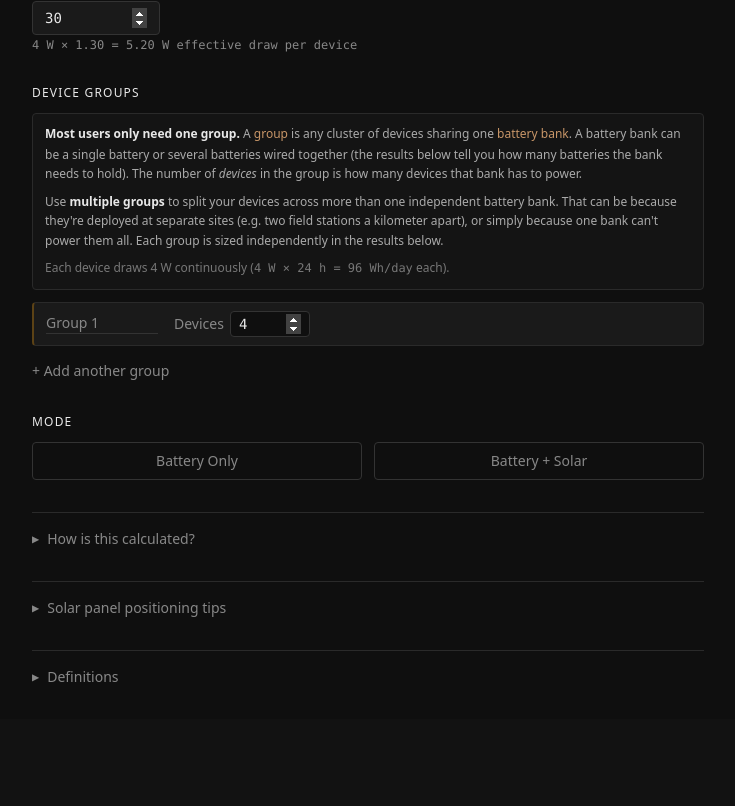
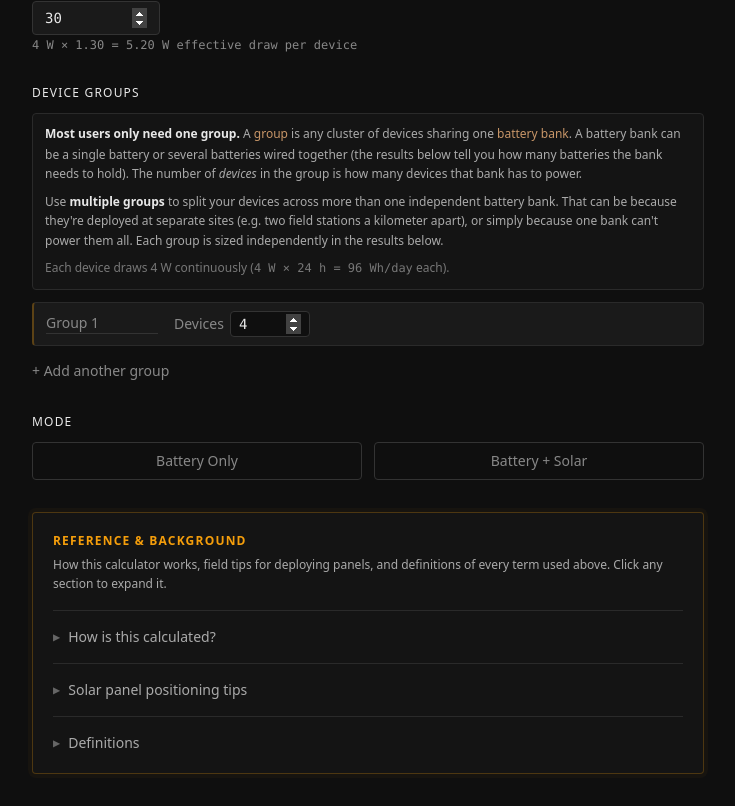
Before and after one commit to bicklabuw/SolarCalc, a SvelteKit app: page / in a window 1280 px wide. Shown: the part 433-1239 px from the top of the page, without its empty margins (272-1007 px from the left). Before the commit the page ends 1152 px from the top, so only its background shows below. Built offline with nearby package versions, Linux system fonts and the light colour scheme.

Commit message:
Updated Info Sections to be more visible and clearly important

```diff
--- a/src/routes/+page.svelte
+++ b/src/routes/+page.svelte
@@ -1041,13 +1041,26 @@
 			</section>
 		{/if}
 
-		<!-- ── 7. Methodology Accordion ───────────────────────────────────────── -->
-		<section class="border-t border-[#2a2a2a] pt-4">
+		<!-- ── 7. Reference & background (methodology + positioning + definitions) ── -->
+		<section
+			class="space-y-4 rounded-sm border border-[#f59e0b]/25 bg-[#141414] p-5 shadow-[0_0_0_4px_rgba(245,158,11,0.03)]"
+		>
+			<div>
+				<h2 class="text-xs font-semibold tracking-widest text-[#f59e0b] uppercase">
+					Reference & background
+				</h2>
+				<p class="mt-1.5 text-xs leading-relaxed text-[#aaa]">
+					How this calculator works, field tips for deploying panels, and definitions of every
+					term used above. Click any section to expand it.
+				</p>
+			</div>
+
+			<div class="border-t border-[#2a2a2a] pt-4">
 				<button
 					onclick={() => (methodologyOpen = !methodologyOpen)}
-				class="flex w-full items-center gap-2 text-left text-sm text-[#888] transition-colors hover:text-[#e8e8e8]"
-			>
-				<span class="font-mono text-xs">{methodologyOpen ? '▼' : '▶'}</span>
+					class="flex w-full items-center gap-2 text-left text-sm font-medium text-[#aaa] transition-colors hover:text-[#e8e8e8]"
+				>
+					<span class="font-mono text-xs text-[#666]">{methodologyOpen ? '▼' : '▶'}</span>
 					How is this calculated?
 				</button>
 
@@ -1137,15 +1150,14 @@
 					</div>
 				</div>
 			{/if}
-		</section>
-
-		<!-- ── 8. Solar Panel Positioning Accordion ───────────────────────────── -->
-		<section class="border-t border-[#2a2a2a] pt-4">
+			</div>
+
+			<div class="border-t border-[#2a2a2a] pt-4">
 				<button
 					onclick={() => (positioningOpen = !positioningOpen)}
-				class="flex w-full items-center gap-2 text-left text-sm text-[#888] transition-colors hover:text-[#e8e8e8]"
-			>
-				<span class="font-mono text-xs">{positioningOpen ? '▼' : '▶'}</span>
+					class="flex w-full items-center gap-2 text-left text-sm font-medium text-[#aaa] transition-colors hover:text-[#e8e8e8]"
+				>
+					<span class="font-mono text-xs text-[#666]">{positioningOpen ? '▼' : '▶'}</span>
 					Solar panel positioning tips
 				</button>
 
@@ -1371,15 +1383,14 @@
 					</div>
 				</div>
 			{/if}
-		</section>
-
-		<!-- ── 9. Definitions Accordion ───────────────────────────────────────── -->
-		<section class="border-t border-[#2a2a2a] pt-4">
+			</div>
+
+			<div class="border-t border-[#2a2a2a] pt-4">
 				<button
 					onclick={() => (definitionsOpen = !definitionsOpen)}
-				class="flex w-full items-center gap-2 text-left text-sm text-[#888] transition-colors hover:text-[#e8e8e8]"
-			>
-				<span class="font-mono text-xs">{definitionsOpen ? '▼' : '▶'}</span>
+					class="flex w-full items-center gap-2 text-left text-sm font-medium text-[#aaa] transition-colors hover:text-[#e8e8e8]"
+				>
+					<span class="font-mono text-xs text-[#666]">{definitionsOpen ? '▼' : '▶'}</span>
 					Definitions
 				</button>
 
@@ -1551,6 +1562,7 @@
 					</div>
 				</dl>
 			{/if}
+			</div>
 		</section>
 	</div>
 </div>
```
Lines whose indentation alone changed are shown as unchanged.
